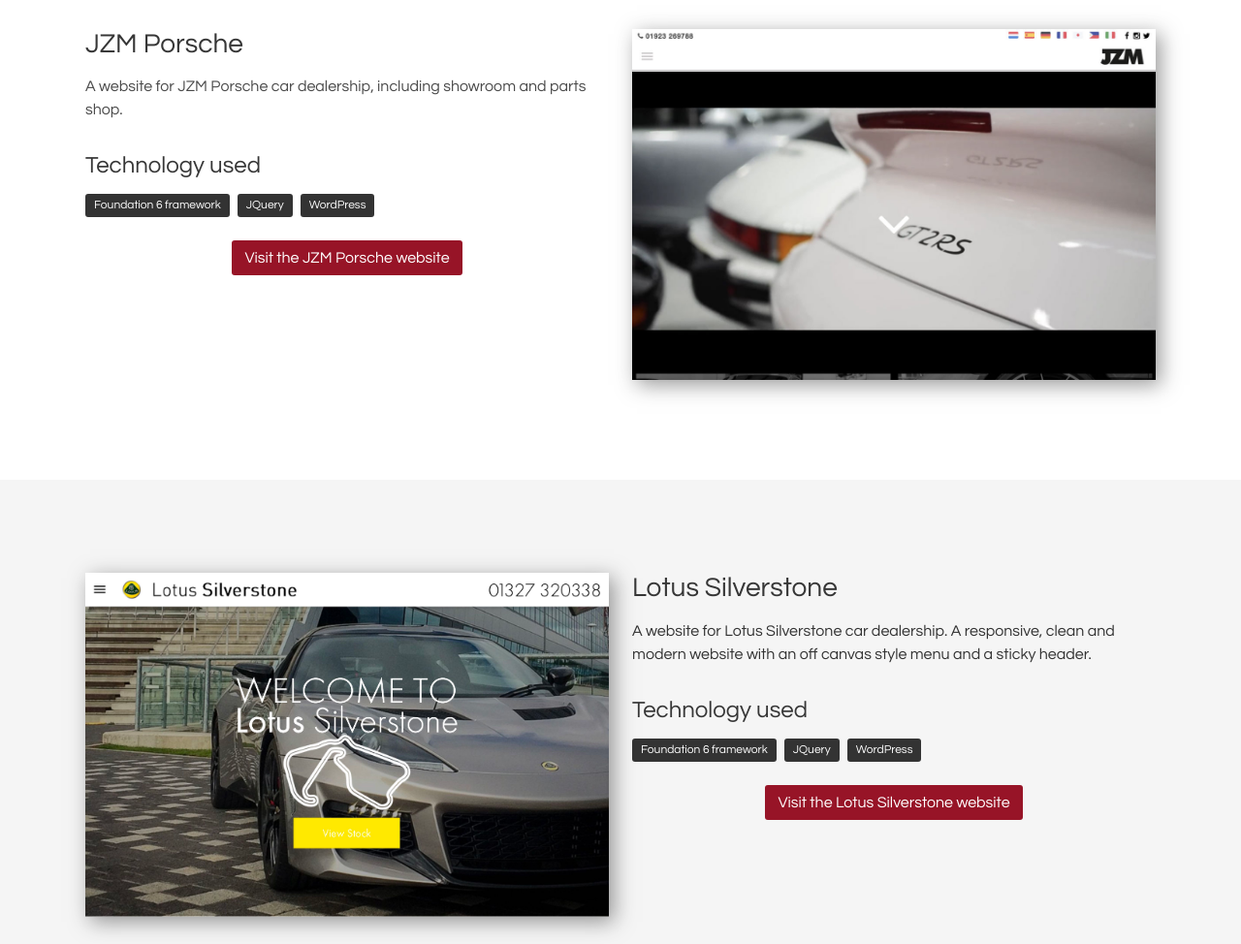
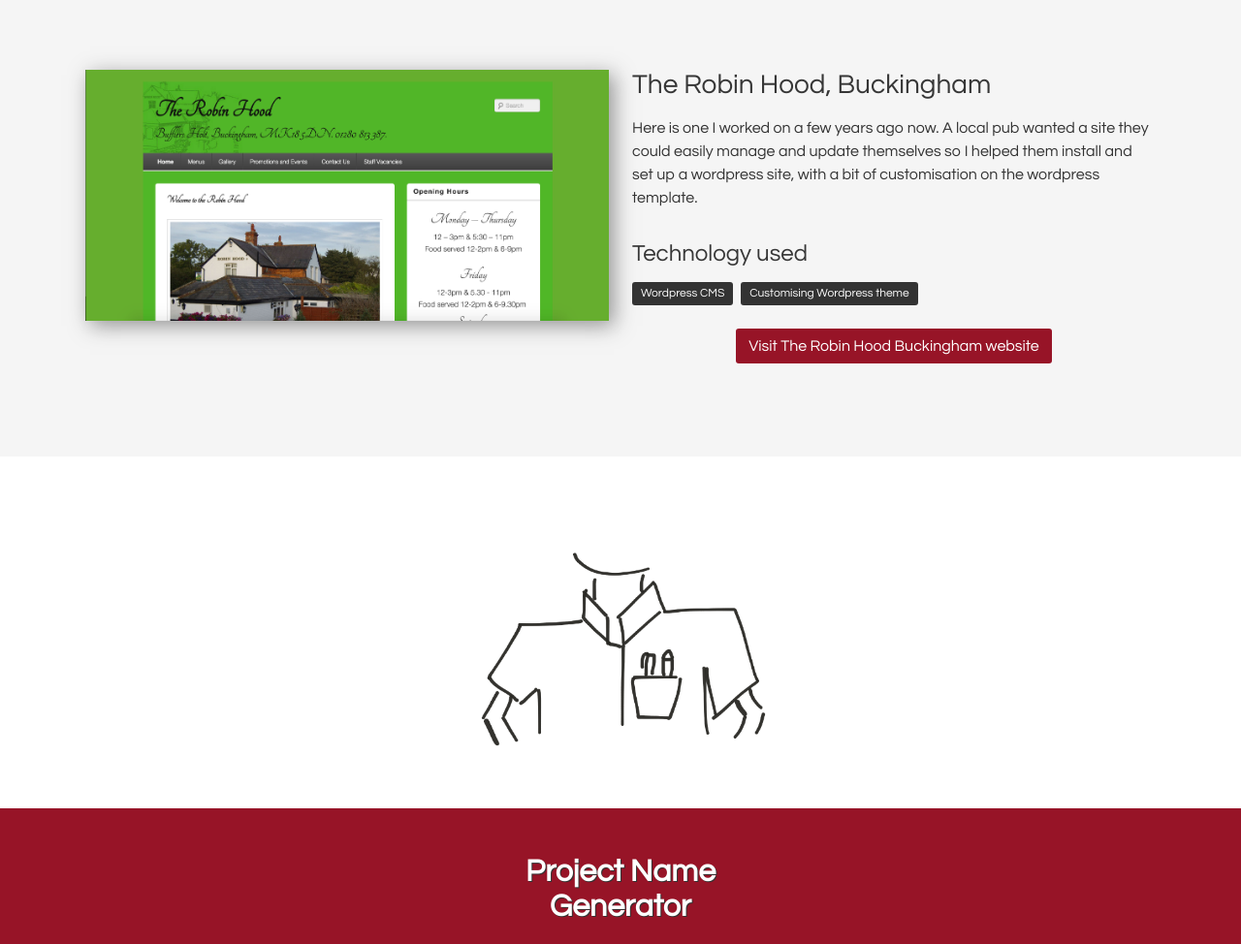
Before and after one commit to chrisrhymes/chrisrhymes.github.io, a Jekyll site: the page built from sites.html, in a window 1280 px wide and 1400 px high, scrolled down 1291 px, cut to the strip 229-1203 px from the top of the window. Shown: the whole strip at 97% size. Built offline with Jekyll 4.4.1, drawn with Linux system fonts in a browser that asks for light colours; nearby versions of some CDN libraries; some of the changed text lies outside the part shown.

Commit message:
Update sites page

```diff
--- a/sites.html
+++ b/sites.html
@@ -14,7 +14,7 @@ image: http://www.csrhymes.com/img/lotus-silverstone.jpg
 		</div>
 	</div>
 </section>
-<section class="hero">
+<section class="hero is-light">
 	<div class="hero-body">
 		<div class="container">
 			<section class="section">
@@ -36,86 +36,6 @@ image: http://www.csrhymes.com/img/lotus-silverstone.jpg
 					</div>
 					<div class="column is-6">
 						<img src="/img/brackley-routes.jpg" alt="Brackley Routes" class="has-shadow">
-					</div>
-				</div>
-			</section>
-		</div>
-	</div>
-</section>
-<section class="hero is-light">
-	<div class="hero-body">
-		<div class="container">
-			<section class="section">
-				<div class="columns is-multiline">
-					<div class="column is-6">
-						<img src="/img/vanquish-autos.jpg" alt="Vanquish Autos" class="has-shadow">
-					</div>
-					<div class="column is-6">
-						<h2>Vanquish Autos</h2>
-						<p>A website for Vanquish Autos car dealership. Custom CSS animation for the hero images fading between images.</p>
-						<h3>Technology used</h3>
-						<div class="tags">
-							<span class="tag is-primary">Bulma sass framework</span>
-							<span class="tag is-primary">Vue.js</span>
-						</div>
-
-						<div class="has-text-centered">
-							<a href="http://www.jzmporsche.com/" class="button is-info">Visit the Vanquish Autos website</a>
-						</div>
-					</div>
-				</div>
-			</section>
-		</div>
-	</div>
-</section>
-<section class="hero">
-	<div class="hero-body">
-		<div class="container">
-			<section class="section">
-				<div class="columns is-multiline">
-					<div class="column is-6">
-						<h2>JZM Porsche</h2>
-						<p>A website for JZM Porsche car dealership, including showroom and parts shop.</p>
-						<h3>Technology used</h3>
-						<div class="tags">
-							<span class="tag is-primary">Foundation 6 framework</span>
-							<span class="tag is-primary">JQuery</span>
-							<span class="tag is-primary">WordPress</span>
-						</div>
-
-						<div class="has-text-centered">
-							<a href="http://www.jzmporsche.com/" class="button is-info">Visit the JZM Porsche website</a>
-						</div>
-					</div>
-					<div class="column is-6">
-						<img src="/img/jzm-porsche.jpg" alt="JZM Porsche" class="has-shadow">
-					</div>
-				</div>
-			</section>
-		</div>
-	</div>
-</section>
-<section class="hero is-light">
-	<div class="hero-body">
-		<div class="container">
-			<section class="section">
-				<div class="columns is-multiline">
-					<div class="column is-6">
-						<img src="/img/lotus-silverstone.jpg" alt="Lotus Silverstone" class="has-shadow">
-					</div>
-					<div class="column is-6">
-						<h2>Lotus Silverstone</h2>
-						<p>A website for Lotus Silverstone car dealership. A responsive, clean and modern website with an off canvas style menu and a sticky header.</p>
-						<h3>Technology used</h3>
-						<div class="tags">
-							<span class="tag is-primary">Foundation 6 framework</span>
-							<span class="tag is-primary">JQuery</span>
-							<span class="tag is-primary">WordPress</span>
-						</div>
-
-						<div class="has-text-centered">
-							<a href="http://www.lotussilverstone.co.uk/" class="button is-info">Visit the Lotus Silverstone website</a>
-						</div>
 					</div>
 				</div>
 			</section>
```
